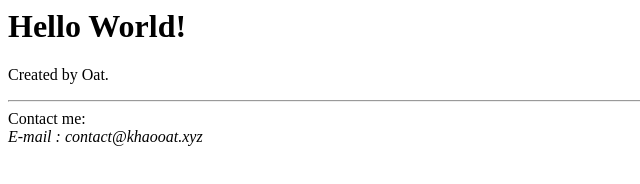
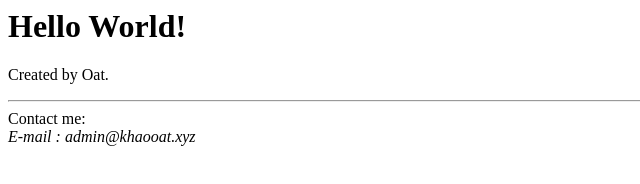
Before and after one commit to mynameisoat/iamblanking, a plain HTML site: page index.html in a window 1280 px wide. Shown: the full height of the page, 0-640 px from the left. Drawn offline with Linux system fonts and the light colour scheme.

Commit message:
Change Contact

```diff
--- a/index.html
+++ b/index.html
@@ -8,7 +8,7 @@
     <hr />
     Contact me:
     <address>
-        E-mail : contact@khaooat.xyz
+        E-mail : admin@khaooat.xyz
     </address>
   </body>
 </html>
```
